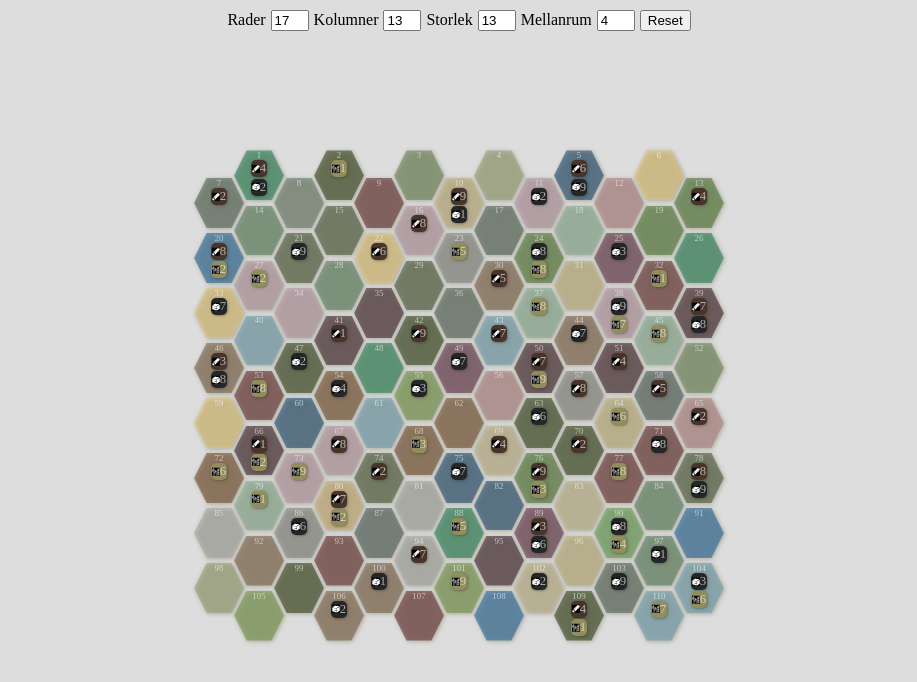
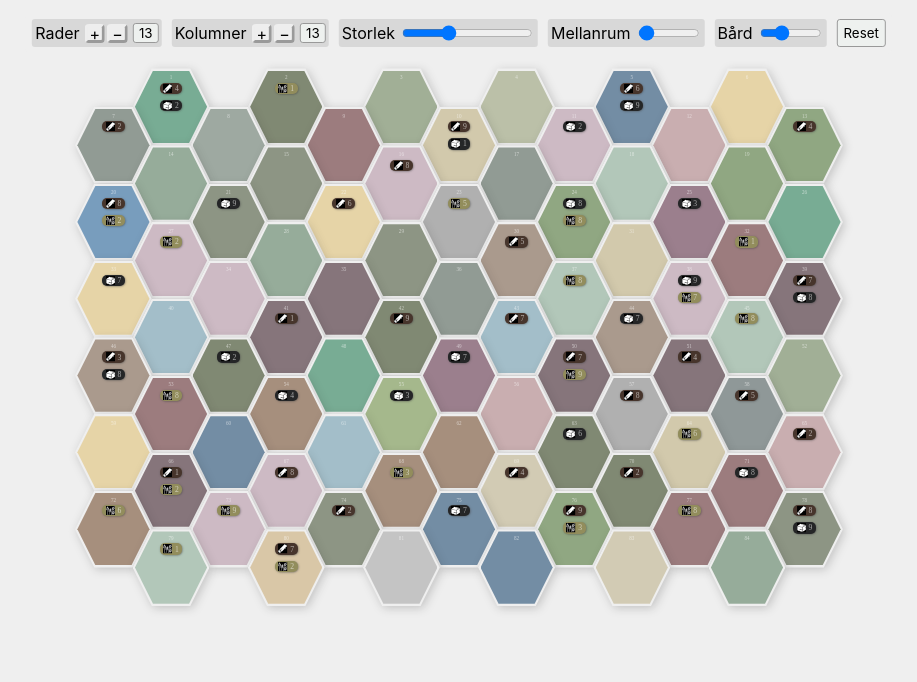
Before and after one commit to erikbjoern/boardgame-prototyping, a Vue app: page / in a window 1280 px wide. Shown: the top 682 px of the page, without its empty margins (181-1098 px from the left). Built offline with nearby package versions, Linux system fonts and the light colour scheme.

Commit message:
update styles - add range inputs for size, gap and tile border width

```diff
--- a/src/App.vue
+++ b/src/App.vue
@@ -1,33 +1,59 @@
 <template>
-  <div class="main-container">
+  <div>
     <div class="input-bar">
-      <label htmlFor="rows">Rader</label>
-      <input id="rows" type="number" min="1" max="23" v-model="rows" />
-      <label htmlFor="columns">Kolumner</label>
-      <input id="columns" type="number" min="1" max="30" v-model="columns" />
-      <label htmlFor="tile-size">Storlek</label>
-      <input id="tile-size" type="number" min="1" max="50" v-model="tileSize" />
-      <label htmlFor="gap">Mellanrum</label>
-      <input id="gap" type="number" min="0" max="10" v-model="gap" />
+      <div>
+        <label>Rader</label>
+        <div class="input-buttons">
+          <div @click="rows < 23 && (rows += 1)" :class="{disabled: rows == 23}"><span>+</span></div>
+          <div @click="rows > 3 && (rows -= 1)" :class="{disabled: rows == 3}"><span>−</span></div>
+        </div>
+        <input readonly type="number" min="3" max="23" v-model="rows" />
+      </div>
+      <div>
+        <label>Kolumner</label>
+        <div class="input-buttons">
+          <div @click="columns < 23 && (columns += 1)" :class="{disabled: columns == 23}"><span>+</span></div>
+          <div @click="columns > 3 && (columns -= 1)" :class="{disabled: columns == 3}"><span>−</span></div>
+        </div>
+        <input readonly type="number" min="3" max="30" v-model="columns" />
+      </div>
+      <div>
+        <label htmlFor="tile-size">Storlek</label>
+        <input
+          id="tile-size"
+          type="range"
+          min="5"
+          max="50"
+          v-model.number="tileSize"
+        />
+      </div>
+      <div>
+        <label htmlFor="gap">Mellanrum</label>
+        <input id="gap" type="range" min="0" max="20" v-model.number="gap" />
+      </div>
+      <div>
+        <label htmlFor="border">Bård</label>
+        <input id="border" type="range" min="0" max="20" v-model.number="borderWidth" />
+      </div>
       <!-- <label htmlFor="distance">Distans</label>
       <input
         id="distance"
         type="number"
         min="1"
         :max="villageDistanceMaximum"
-        v-model="villageDistance"
+        v-model.number="villageDistance"
       /> -->
       <button @click="reset">Reset</button>
     </div>
     <div class="grid-container">
       <div :style="{ ...gridRowsClass, ...gridRowsOddClass }">
         <div v-for="hex in hexes.rowsOdd.flat()" :key="hex.number">
-          <ResourceTile :hex="hex" />
+          <ResourceTile :hex="hex" :size="tileSize" :borderWidth="borderWidth" />
         </div>
       </div>
       <div :style="{ ...gridRowsClass, ...gridRowsEvenClass }">
         <div v-for="hex in hexes.rowsEven.flat()" :key="hex.number">
-          <ResourceTile :hex="hex" />
+          <ResourceTile :hex="hex" :size="tileSize" :borderWidth="borderWidth" />
         </div>
       </div>
     </div>
@@ -47,8 +73,9 @@ export default {
     return {
       tileSize: 13,
       gap: 4,
-      columnCount: null,
-      rowCount: null,
+      borderWidth: 4,
+      columns: null,
+      rows: null,
       colors: colors,
       hexes: {
         rowsOdd: [],
@@ -76,29 +103,12 @@ export default {
     },
     gridRowsEvenClass() {
       return {
-        "grid-template-columns": `repeat(${Math.ceil(
-          this.columns / 2
-        )}, ${this.tileSize * 0.45}vw)`,
+        "grid-template-columns": `repeat(${Math.ceil(this.columns / 2)}, ${this
+          .tileSize * 0.45}vw)`,
         position: "absolute",
         top: `${this.tileSize * 0.15 + this.gap / 20}vw`,
-        left: `${- this.tileSize * 0.225 - this.gap / 20 }vw`,
+        left: `${-this.tileSize * 0.225 - this.gap / 20}vw`,
       };
-    },
-    columns: {
-      get() {
-        return this.columnCount;
-      },
-      set(value) {
-        this.columnCount = parseInt(value);
-      },
-    },
-    rows: {
-      get() {
-        return this.rowCount;
-      },
-      set(value) {
-        this.rowCount = parseInt(value);
-      },
     },
     villageDistanceMaximum() {
       return Math.ceil(this.rows / 4 - 1);
@@ -200,16 +210,17 @@ export default {
       localStorage.removeItem("hexRows");
       localStorage.removeItem("rowCount");
       localStorage.removeItem("columnCount");
+      localStorage.removeItem("style");
       // localStorage.removeItem("villageDistance");
       window.location.reload();
     },
     updateLocalStorage() {
-      const { rows, columns, tileSize, gap } = this;
+      const { rows, columns, tileSize, gap, borderWidth } = this;
       const { rowsOdd, rowsEven, stashRowsOdd, stashRowsEven } = this.hexes;
 
       localStorage.setItem("rowCount", rows);
       localStorage.setItem("columnCount", columns);
-      localStorage.setItem("style", JSON.stringify({ tileSize, gap }))
+      localStorage.setItem("style", JSON.stringify({ tileSize, gap, borderWidth }));
       localStorage.setItem(
         "hexRows",
         JSON.stringify({ rowsOdd, rowsEven, stashRowsOdd, stashRowsEven })
@@ -266,8 +277,9 @@ export default {
       this.updateTileNumbers({ updateAll: true });
       this.updateLocalStorage();
     },
-    tileSize: 'updateLocalStorage',
-    gap: 'updateLocalStorage',
+    tileSize: "updateLocalStorage",
+    gap: "updateLocalStorage",
+    borderWidth: "updateLocalStorage",
     // villageDistance(newValue) {
     //   localStorage.setItem("villageDistance", newValue.toString());
     // },
@@ -287,13 +299,13 @@ export default {
     const savedStyle = JSON.parse(localStorage.getItem("style"));
 
     // this.villageDistance = savedVillageDistance || 2;
-    this.rows = savedRowCount || 17;
+    this.rows = savedRowCount || 13;
     this.columns = savedColumnCount || 13;
+    this.tileSize = savedStyle?.tileSize || 20;
+    this.gap = savedStyle?.gap || 0;
+    this.borderWidth = savedStyle?.borderWidth || 6
 
-    savedStyle && (this.tileSize = savedStyle.tileSize, this.gap = savedStyle.gap)
-    savedHexRows
-      ? this.hexes = savedHexRows
-      : this.addHexRows(this.rows, 0);
+    savedHexRows ? (this.hexes = savedHexRows) : this.addHexRows(this.rows, 0);
 
     this.updateLocalStorage();
   },
@@ -301,31 +313,105 @@ export default {
 </script>
 
 <style lang="scss">
-.main-container {
-  display: flex;
-  flex-direction: column;
-  height: 100vh;
+body {
+  background-color: #efefef;
+  margin: 0;
+  padding: calc(3vw + 30px) 8vw 8vw;
+  -ms-overflow-style: none;
+  scrollbar-width: none;
 }
 
 .input-bar {
-  margin: 10px auto -40px;
-  z-index: 10;
+  background-color: #efefef55;
+  border-radius: 5px;
+  display: inline-flex;
+  font-family: -apple-system, BlinkMacSystemFont, Roboto, Oxygen, Ubuntu,
+    Cantarell, "Open Sans", "Helvetica Neue", sans-serif;
+  gap: 10px;
+  left: 50%;
+  padding: 0.5vw;
+  position: fixed;
+  top: 1vw;
+  transform: translateX(-50%);
+  z-index: 1000;
+
+  & > div {
+    align-items: center;
+    background-color: #aaaaaa55;
+    border-radius: 3px;
+    display: inline-flex;
+    gap: 5px;
+    padding: 3px;
+  }
+}
+
+.input-buttons {
+  display: inline-flex;
+  gap: 2px;
+
+  & > div {
+    background-color: #eeeeee;
+    border-radius: 4px;
+    border: outset;
+    cursor: pointer;
+    height: .8em;
+    padding: 0 2px;
+    user-select: none;
+
+    & > span {
+      bottom: .2em;
+      position: relative;
+    }
+
+    &:hover {
+    background-color: #ffffffff;
+    }
+
+    &:active {
+      border: inset;
+    }
+
+    &.disabled {
+      opacity: .6;
+      pointer-events: none;
+    }
+  }
 }
 
 .grid-container {
   position: relative;
-  height: min-content;
   width: min-content;
-  margin: auto;
+  margin: 0 auto;
 }
 
-body {
-  background-color: #ddd;
-  margin: 0;
+input,
+button {
+  background-color: #eef1ef;
+  border-radius: 3px;
+  border: 1px solid #999;
+  font-family: -apple-system, BlinkMacSystemFont, "Segoe UI", Roboto, Oxygen,
+    Ubuntu, Cantarell, "Open Sans", "Helvetica Neue", sans-serif;
 }
 
-input {
-  width: 30px;
-  margin: 0 5px;
+button:hover {
+  cursor: pointer;
+  opacity: 0.6;
+}
+
+input[type="range"]:not(#tile-size) {
+  width: 60px;
+}
+
+input[type="number"] {
+  width: 20px;
+  text-align: center;
+
+  &::-webkit-inner-spin-button {
+    display: none;
+  }
+}
+
+::-webkit-scrollbar {
+  display: none;
 }
 </style>
--- a/src/components/ResourceTile.vue
+++ b/src/components/ResourceTile.vue
@@ -1,19 +1,26 @@
 <template>
-<div class="hex-grid__item">
-  <div class="hex-grid__content" :style="`background-color: ${hex.color}9a`">
-    <span>{{ hex.number }}</span>
-    <div class="resourceContainer">
+  <div class="hex-grid__item" :style="`z-index: ${hex.number}`">
+    <div class="hex-grid-item__background">
+      <div class="hex-grid__content" :style="hexGridItemContent">
+        <span :style="{ position: 'relative', bottom: `${0.01 * size}vw` }">{{
+          hex.number
+        }}</span>
+        <div
+          class="resourceContainer"
+          :style="{ fontSize: `${0.03 * size }vw`, gap: `${0.3 * size}px` }"
+        >
           <div v-if="hex.resources.wood > 0" class="resourceItem wood">
-        <WoodIcon />
+            <WoodIcon v-if="size > 19" />
             <span>{{ hex.resources.wood }}</span>
           </div>
           <div v-if="hex.resources.stone > 0" class="resourceItem stone">
-        <StoneIcon />
+            <StoneIcon v-if="size > 19" />
             <span>{{ hex.resources.stone }}</span>
           </div>
           <div v-if="hex.resources.wheat > 0" class="resourceItem wheat">
-        <WheatIcon />
+            <WheatIcon v-if="size > 19" />
             <span>{{ hex.resources.wheat }}</span>
+          </div>
         </div>
       </div>
     </div>
@@ -32,7 +39,30 @@ export default {
     StoneIcon,
     WheatIcon,
   },
-  props: ['hex']
+  computed: {
+    hexGridItemContent() {
+      return {
+        "background-color": `${this.hex.color}9a`,
+        fontSize: `${0.02 * this.size}vw`,
+        height: `${100 - this.borderWidth}%`,
+        width: `${100 - this.borderWidth}%`,
+      };
+    },
+  },
+  props: {
+    hex: {
+      color: String,
+      number: Number,
+      resources: {
+        stone: Number,
+        wood: Number,
+        wheat: Number,
+      },
+      required: true,
+    },
+    size: Number,
+    borderWidth: Number,
+  },
 };
 </script>
 
@@ -57,18 +87,18 @@ svg path:last-child {
 }
 
 svg {
-  width: 0.75vw !important;
-  height: 0.75vw !important;
+  width: inherit !important;
+  height: inherit !important;
 }
 
 .resourceContainer {
   display: flex;
+  flex-direction: row;
   flex-wrap: wrap;
   justify-content: center;
-  gap: 0.1vw;
-  height: 70%;
+  align-content: flex-start;
+  height: 75%;
   width: 66%;
-  font-size: 1vw;
 }
 
 .resourceItem {
@@ -82,13 +112,22 @@ svg {
   box-shadow: 0.5px 0.5px 2px #44444499;
 }
 
-
 .hex-grid__item {
   position: relative;
   height: 100%;
   width: percentage($number: 2/3);
   margin: 0 auto;
-  filter: drop-shadow(1px 1px 2px rgba(50, 50, 0, 0.5));
+  filter: drop-shadow(2px 2px 5px rgba(22, 22, 22, 0.2));
+}
+
+.hex-grid-item__background {
+  display: flex;
+  align-items: center;
+  justify-content: center;
+  background-color: #efefef;
+  height: 100%;
+  width: 100%;
+  clip-path: polygon(75% 0, 100% 50%, 75% 100%, 25% 100%, 0 50%, 25% 0);
 }
 
 .hex-grid__content {
@@ -98,18 +137,7 @@ svg {
   flex-direction: column;
   justify-content: center;
   display: flex;
-  position: absolute;
-  left: 0;
-  top: 0;
-  height: 100%;
-  width: 100%;
+  font-size: 0.7vw;
   clip-path: polygon(75% 0, 100% 50%, 75% 100%, 25% 100%, 0 50%, 25% 0);
-  font-size: .7vw;
 }
-
-.hex-grid__content > * {
-  position: relative;
-  bottom: .2vw;
-}
-
 </style>
```
Lines whose indentation alone changed are shown as unchanged.
